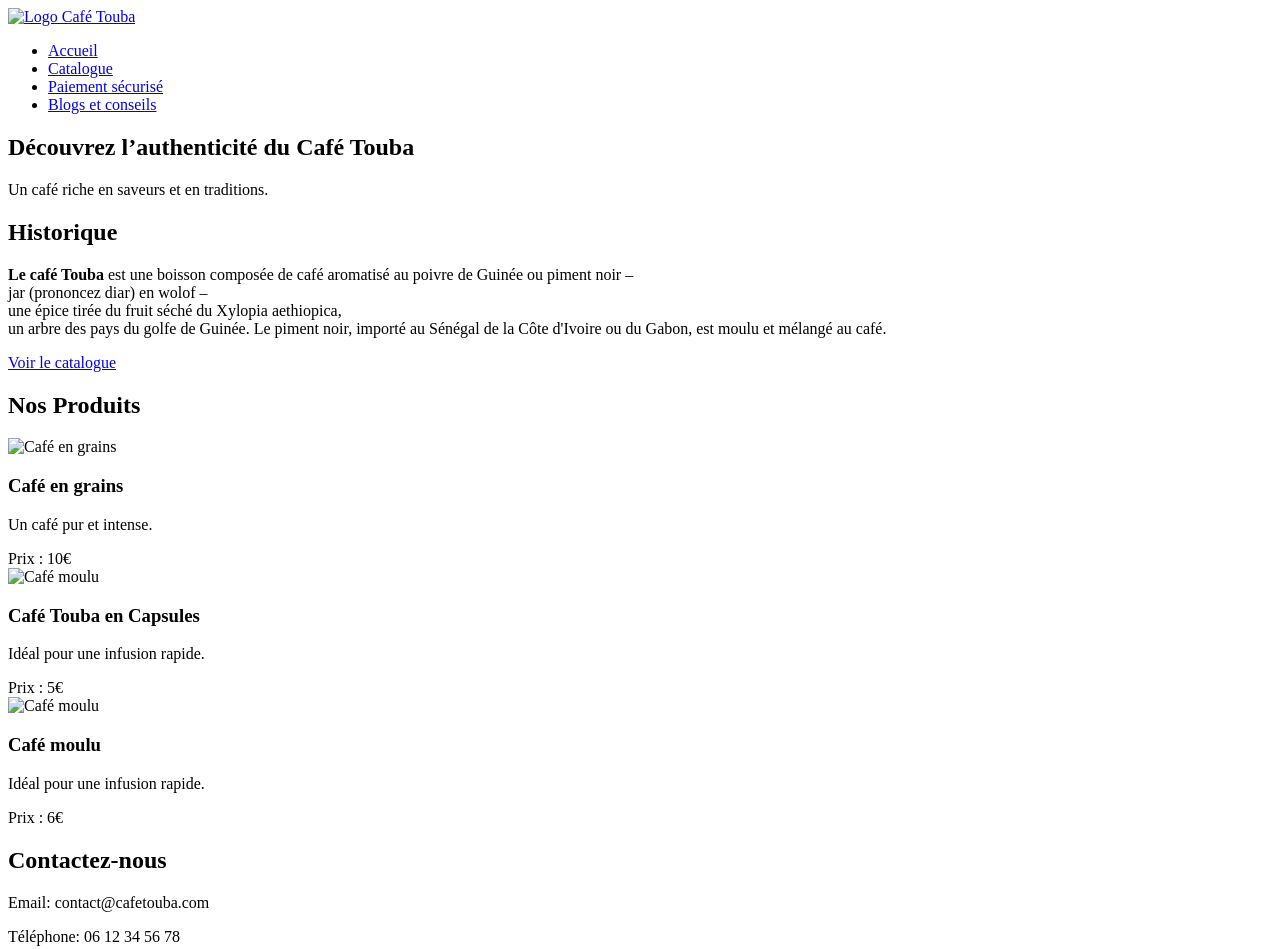
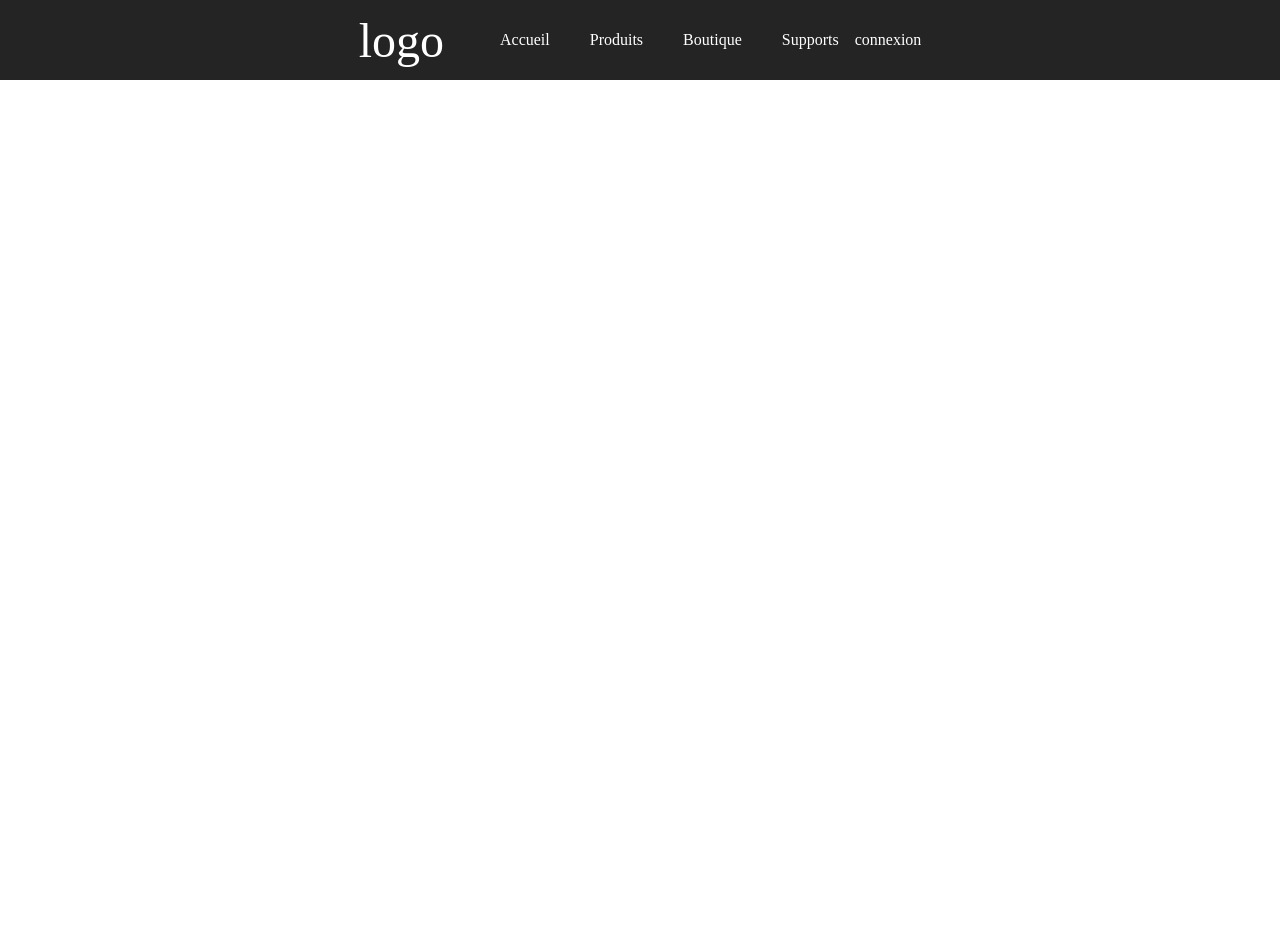
Before and after one commit to babagl/CafeEpiceDeTouba, a plain HTML site: page frontend/index.html in a window 1280 px wide. After the commit the page ends 800 px from the top, so only its background shows below. Drawn offline with Linux system fonts and the light colour scheme.

Commit message:
header feat

```diff
--- a/frontend/index.html
+++ b/frontend/index.html
@@ -4,68 +4,26 @@
     <meta charset="UTF-8">
     <meta name="viewport" content="width=device-width, initial-scale=1.0">
     <title>Accueil - Café Touba</title>
-    <link rel="stylesheet" href="style.css">
-    <script src="https://www.paypal.com/sdk/js?client-id=YOUR_PAYPAL_CLIENT_ID&currency=EUR"></script>
+    <link rel="stylesheet" href="./styles/style.css">
 </head>
 <body>
-
-    <!-- En-tête avec navigation -->
-    <header>
-        <nav>
-            <a href="index.html" class="logo">
-                <img src="/images/image logo1.JPG" alt="Logo Café Touba">
-            </a>
-
-            <ul>
-                <li><a href="#accueil">Accueil</a></li>
-                <li><a href="#catalogue">Catalogue</a></li>
-                <li><a href="#paiement">Paiement sécurisé</a></li>
-                <li><a href="#blogs">Blogs et conseils</a></li>
-
-            </ul>
-        </nav>
-    </header>
-
-    <!-- Section Accueil immersive -->
-    <section id="accueil">
-        <div class="overlay"></div>
-        <div class="content">
-            <h2>Découvrez l’authenticité du Café Touba</h2>
-            <p>Un café riche en saveurs et en traditions.</p>
-            <h2>Historique</h2>
-            <p><b>Le café Touba </b>est une boisson composée de café aromatisé au poivre de Guinée ou piment noir – <br>jar (prononcez diar) en wolof – </br>une épice tirée du fruit séché du Xylopia aethiopica, <br>un arbre des pays du golfe de Guinée. Le piment noir, importé au Sénégal de la Côte d'Ivoire ou du Gabon, est moulu et mélangé au café.</br></p>
-            <a href="#catalogue" class="btn">Voir le catalogue</a>
+    <!-- C'est ici qu'on doit mettre le header -->
+     <header>
+        <div class="header-container">
+            <div class="logo-content">
+                logo
+            </div>
+            <div class="menu-content">
+                <li>
+                    <ul>Accueil</ul>
+                    <ul>Produits</ul>
+                    <ul>Boutique</ul>
+                    <ul>Supports</ul>
+                </li>
+            </div>
+            <div class="login-content">
+                connexion
+            </div>
         </div>
-    </section>
-
-    <!-- Section Catalogue -->
-    <section id="catalogue" class="catalogue">
-        <h2>Nos Produits</h2>
-        <div class="produit">
-            <img src="/images/alexander-jawfox-F-6v14W67Ak-unsplash.jpg" alt="Café en grains">
-            <h3>Café en grains</h3>
-            <p>Un café pur et intense.</p>
-            <span>Prix : 10€</span>
-            <div id="paypal-button-container-1"></div>
-        </div>
-        <div class="produit">
-            <img src="/images/capsules.JPG" alt="Café moulu">
-            <h3>Café Touba en Capsules </h3>
-            <p>Idéal pour une infusion rapide.</p>
-            <span>Prix : 5€</span>
-            <div id="paypal-button-container-2"></div>
-        </div>
-        <div class="produit">
-            <img src="/images/Café en Poudre.jpg" alt="Café moulu">
-            <h3>Café moulu</h3>
-            <p>Idéal pour une infusion rapide.</p>
-            <span>Prix : 6€</span>
-            <div id="paypal-button-container-2"></div>
-    </section>
-
-    <!-- Section Contact test-->
-    <section id="contact">
-        <h2>Contactez-nous</h2>
-        <p>Email: contact@cafetouba.com</p>
-        <p>Téléphone: 06 12 34 56 78</p>
-    </section>
+     </header>
+</body>
--- a/frontend/style.css
+++ /dev/null
@@ -1,3 +0,0 @@
-body{
-    /* background-color: black; */
-}
--- /dev/null
+++ b/frontend/styles/style.css
@@ -0,0 +1,30 @@
+body{
+    /* background-color: black; */
+    width: 100vw;
+    height: min-content;
+    padding: 0;
+    margin: 0;
+}
+header{
+    width: 100%;
+    height: 5rem;
+    background-color: rgb(37, 36, 36);
+    color: white;
+    display: flex;
+    align-items: center;
+    justify-self: center;
+}
+.header-container{
+    display: flex;
+    align-items: center;
+    justify-content: center;
+    width: 100%;
+    gap: 1rem;
+}
+.logo-content{
+    font-size: 3rem;
+
+}
+.menu-content > li{
+    display: flex;
+}
```
